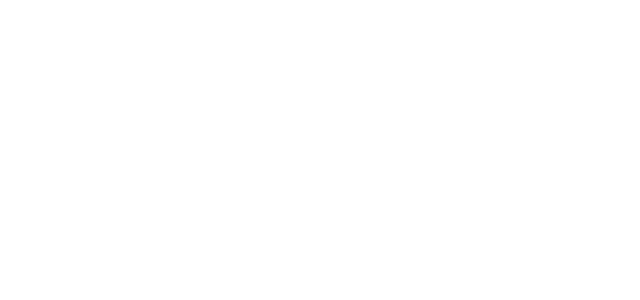
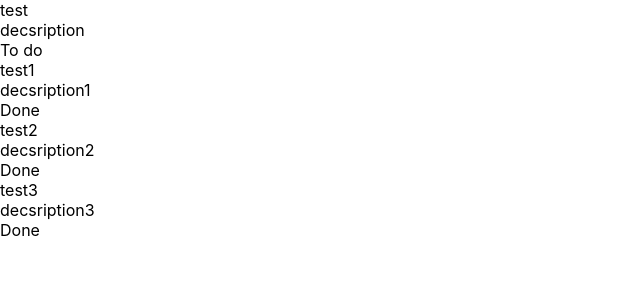
Before and after one commit to sashapanasiuk5/to-do-frontend, a React (Create React App) app: page / in a window 1280 px wide. Shown: the top 300 px of the page, without its empty margins (0-640 px from the left). Built offline with nearby package versions, Linux system fonts and the light colour scheme; the HTML template or start-up script is replaced by a standard one.

Commit message:
add components for list, list item and models

```diff
--- a/src/App.tsx
+++ b/src/App.tsx
@@ -1,8 +1,10 @@
 import React from 'react';
+import ToDoList from './components/ToDoList/ToDoList';
 
 function App() {
   return (
     <div className="App">
+      <ToDoList></ToDoList>
     </div>
   );
 }
--- /dev/null
+++ b/src/components/ToDoList/ToDoList.tsx
@@ -0,0 +1,39 @@
+import React, { ReactElement } from 'react';
+import { Task } from './models/Task';
+import { Status }  from './models/Status';
+import ToDoListItem from '../ToDoListItem/ToDoListItem';
+interface ToDoListState {
+    tasks: Task[]
+}
+
+class ToDoList extends React.Component<{}, ToDoListState> {
+    state = {
+        tasks: [
+            new Task('test', 'decsription', new Status(1, 'To do', 'to-do')),
+            new Task('test1', 'decsription1', new Status(5, 'Done', 'done')),
+            new Task('test2', 'decsription2', new Status(5, 'Done', 'done')),
+            new Task('test3', 'decsription3', new Status(5, 'Done', 'done')),
+        ]
+    }
+
+    GetTasksByStatus(status: string): ReactElement[]{
+        return this.state.tasks.filter( task => task.status.slug === status).map(task => <ToDoListItem task={task}></ToDoListItem>)
+    }
+    render() {
+        return (
+            <div className='list-wrapper'>
+                <div className="column">
+                    {this.GetTasksByStatus('to-do')}
+                </div>
+                <div className="column">
+                    {this.GetTasksByStatus('in-progress')}
+                </div>
+                <div className="column">
+                    {this.GetTasksByStatus('done')}
+                </div>
+            </div>
+        );
+    }
+}
+
+export default ToDoList;
--- /dev/null
+++ b/src/components/ToDoList/models/Status.tsx
@@ -0,0 +1,10 @@
+export class Status{
+    id: number
+    name: string
+    slug: string
+    constructor(id: number, name: string, slug: string){
+        this.id = id
+        this.name = name
+        this.slug = slug
+    }
+}
--- /dev/null
+++ b/src/components/ToDoList/models/Task.tsx
@@ -0,0 +1,13 @@
+import { Status } from "./Status"
+
+export class Task{
+    name: string
+    description: string
+    status: Status
+
+    constructor(name: string, description: string, status: Status){
+        this.name = name
+        this.description = description
+        this.status = status
+    }
+}
--- /dev/null
+++ b/src/components/ToDoListItem/ToDoListItem.tsx
@@ -0,0 +1,20 @@
+import React from "react";
+import { Task } from "../ToDoList/models/Task";
+interface Props {
+    task: Task
+}
+
+
+class ToDoListItem extends React.Component<Props, {}> {
+    render() {
+        return (
+        <div>
+            <div className="title">{this.props.task.name}</div>
+            <div className="description">{this.props.task.description}</div>
+            <div className="status">{this.props.task.status.name}</div>
+        </div>
+        );
+    }
+}
+
+export default ToDoListItem;
```
